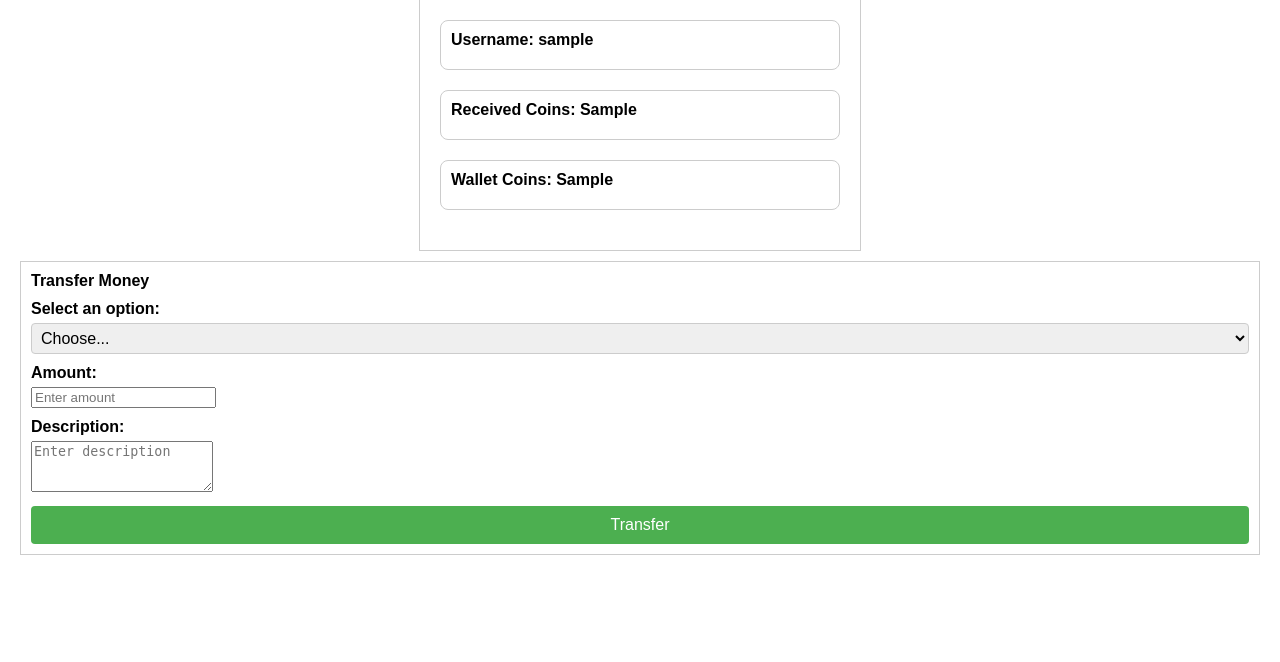
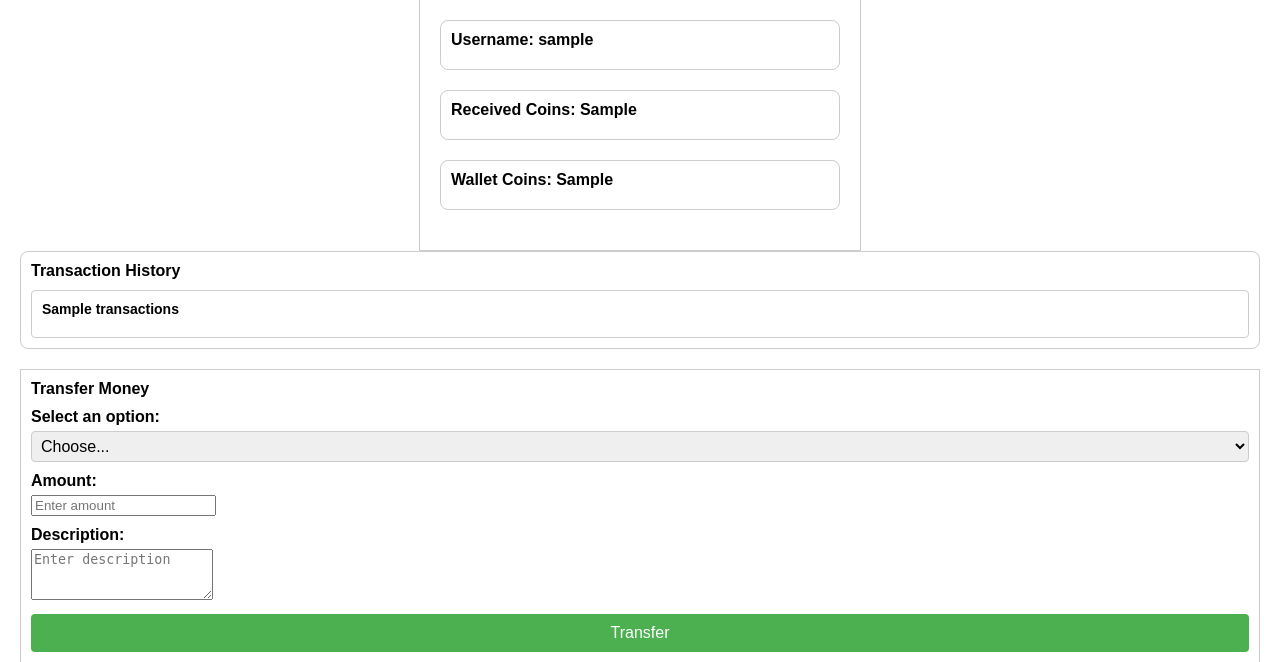
Before and after one commit to nima-abdpoor/Merite-Money, a Node project: template views/dashboard.html in a window 1280 px wide. Shown: the part 101-763 px from the top of the page. Run offline with Node 20 templates, Linux system fonts and the light colour scheme; the template is opened without the code that fills it: most values are stand-ins (such as "Sample title", 1, 10 or a date in 2020).

```diff
--- a/controller/login/LoginController.js
+++ b/controller/login/LoginController.js
@@ -16,9 +16,7 @@ async function LoginController(router) {
                 const tokenPayload = {
                     username: context.request.body.username,
                 };
-                const accessToken = jwt.sign(tokenPayload, "SecretKey", {
-                    expiresIn: "1d"
-                });
+                const accessToken = jwt.sign(tokenPayload, "SecretKey", {});
                 context.cookies.set("access_token", accessToken, {
                     httpOnly: true,
                 })
--- a/views/dashboard.html
+++ b/views/dashboard.html
@@ -80,6 +80,23 @@
             border-radius: 4px;
             cursor: pointer;
         }
+        .transaction-history {
+            max-height: 200px;
+            overflow-y: scroll;
+            border: 1px solid #ccc;
+            border-radius: 4px;
+            padding: 10px;
+        }
+
+        .transaction-item {
+            margin-bottom: 10px;
+            font-size: 14px;
+        }
+
+        .transaction-amount {
+            font-weight: bold;
+            margin-right: 10px;
+        }
     </style>
 </head>
 <body>
@@ -101,8 +118,18 @@
         </div>
         <label id="element" class="form-label" style="display: none;">{{ selection }}</label>
         <label id="username" class="form-label" style="display: none;">{{ username }}</label>
+        <label id="transAction" class="form-label" style="display: none;">{{ transactions }}</label>
     </div>
 
+</div>
+
+<div class="dashboard-right">
+    <div class="box">
+        <div class="box-title">Transaction History</div>
+        <div class="transaction-history" id="transactionHistory">
+
+        </div>
+    </div>
 </div>
 
 <div class="form-container">
@@ -136,6 +163,9 @@
         <input id="transferBtn" type="submit" value="Transfer" class="form-submit">
         <script>
             const transferBtn = document.getElementById('transferBtn');
+            const transAction = document.getElementById("transAction").textContent;
+            console.log(transAction)
+            addTransaction(transAction)
 
             // Add onclick listener
             transferBtn.addEventListener('click', function(event) {
@@ -171,6 +201,28 @@
                 }
             })
 
+            // JavaScript code for adding transaction items dynamically
+
+
+            // Function to add a new transaction item
+
+            function addTransaction(transactions) {
+                var transactionHistory = document.getElementById('transactionHistory');
+                var transactionItem = document.createElement('div');
+                transactionItem.className = 'transaction-item';
+
+                var amountElement = document.createElement('span');
+                amountElement.className = 'transaction-amount';
+                amountElement.innerText = transactions;
+
+                transactionItem.appendChild(amountElement);
+
+                transactionHistory.appendChild(transactionItem);
+            }
+
+            // Example usage: adding a new transaction item
+
+
         </script>
     </form>
 </div>
```
Also changed, not shown: controller/InitController.js (+16 -4 lines), controller/dashboard/DashboardController.js (+19 -3 lines), controller/transaction/TransactionController.js (+50 -2 lines), db/transaction/TransactionQuery.js (+25 -1 lines).
